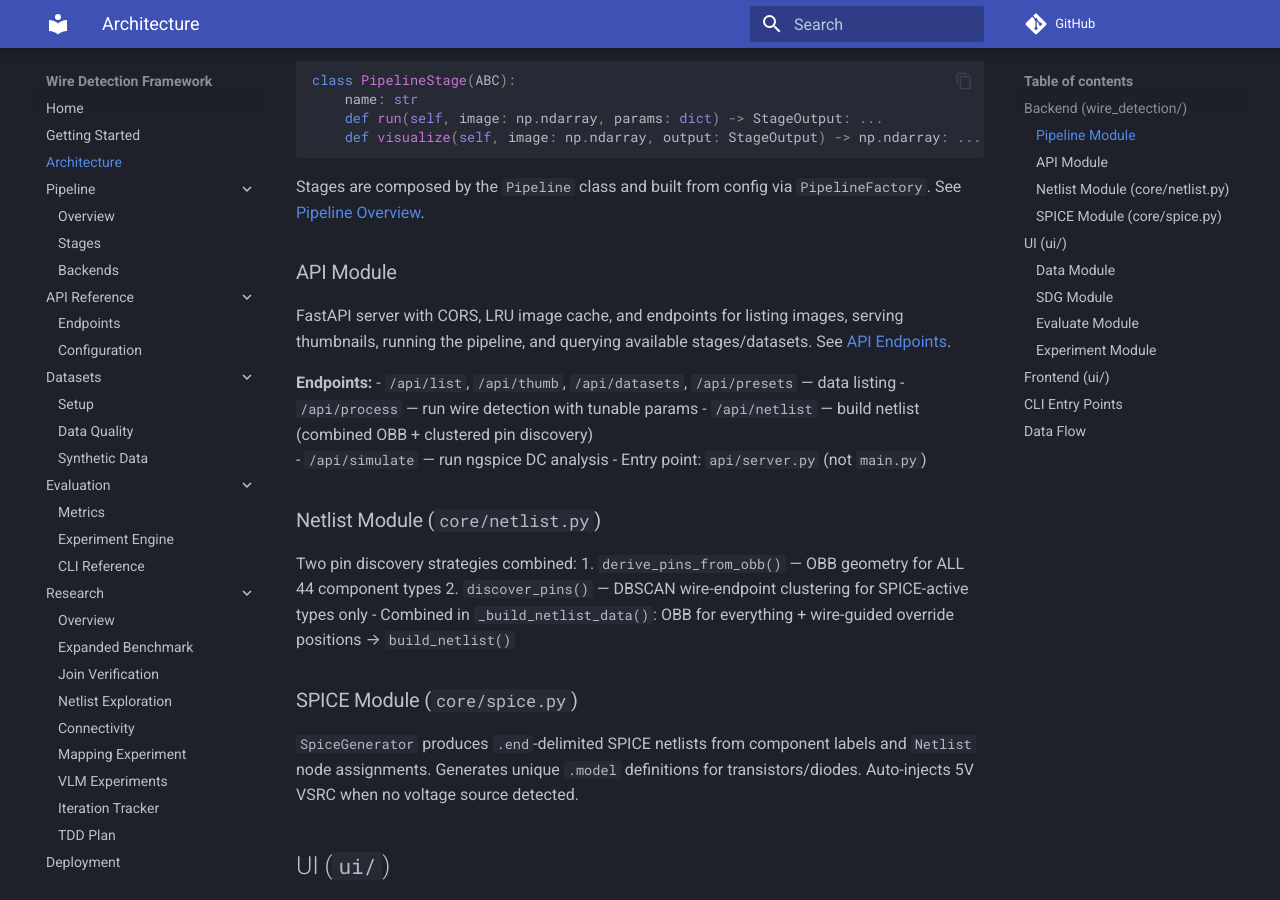
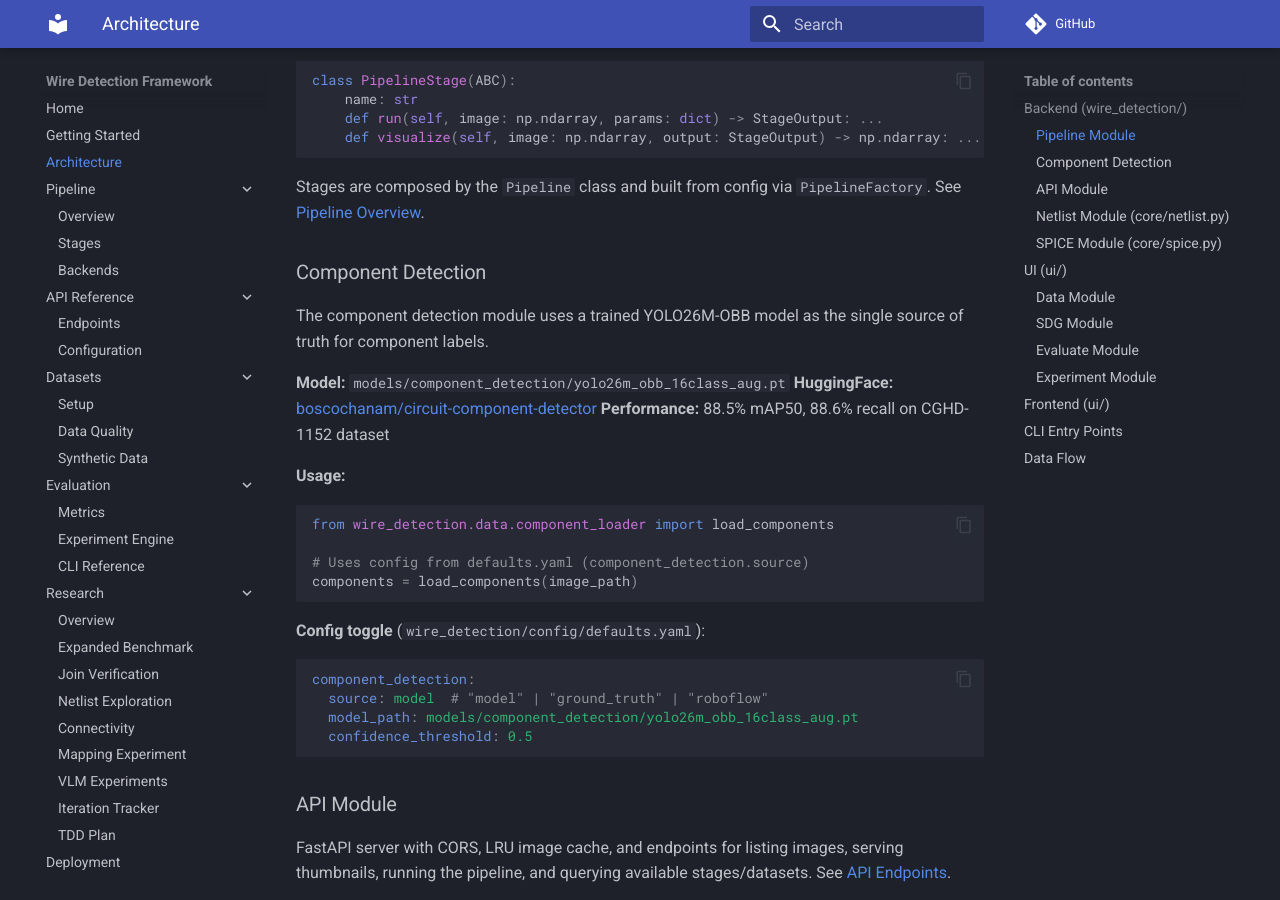
Before and after one commit to boscochanam/circuit-digitization, an MkDocs documentation site: the page built from docs/architecture.md, in a window 1280 px wide and 900 px high, scrolled down 652 px. Built offline with MkDocs 1.6.1 and Material for MkDocs 9.7.7, drawn with Linux system fonts in a browser that asks for light colours; comment, search, counter and statistics services are not loaded.

Commit message:
docs: update project docs with trained model info
- README.md: Component Detection section with model/HF/Kaggle links
- datasets.md: Trained Models table with HuggingFace link
- architecture.md: Component Detection module documentation
- Fixed anchor_endpoint_dist: 12 → 16 in best config

````diff
--- a/docs/architecture.md
+++ b/docs/architecture.md
@@ -24,7 +24,6 @@ LineDetection/
 ### Pipeline Module
 
 The core detection pipeline — a chain of independent stages. Each stage implements the `PipelineStage` ABC:
-
 ```python
 class PipelineStage(ABC):
     name: str
@@ -33,6 +32,30 @@ class PipelineStage(ABC):
 ```
 
 Stages are composed by the `Pipeline` class and built from config via `PipelineFactory`. See [Pipeline Overview](pipeline/overview.md).
+
+### Component Detection
+
+The component detection module uses a trained YOLO26M-OBB model as the single source of truth for component labels.
+
+**Model:** `models/component_detection/yolo26m_obb_16class_aug.pt`
+**HuggingFace:** [boscochanam/circuit-component-detector](https://huggingface.co/boscochanam/circuit-component-detector)
+**Performance:** 88.5% mAP50, 88.6% recall on CGHD-1152 dataset
+
+**Usage:**
+```python
+from wire_detection.data.component_loader import load_components
+
+# Uses config from defaults.yaml (component_detection.source)
+components = load_components(image_path)
+```
+
+**Config toggle** (`wire_detection/config/defaults.yaml`):
+```yaml
+component_detection:
+  source: model  # "model" | "ground_truth" | "roboflow"
+  model_path: models/component_detection/yolo26m_obb_16class_aug.pt
+  confidence_threshold: 0.5
+```
 
 ### API Module
 
````
Also changed, not shown: README.md (+16 -10 lines), docs/datasets.md (+9 -0 lines).
